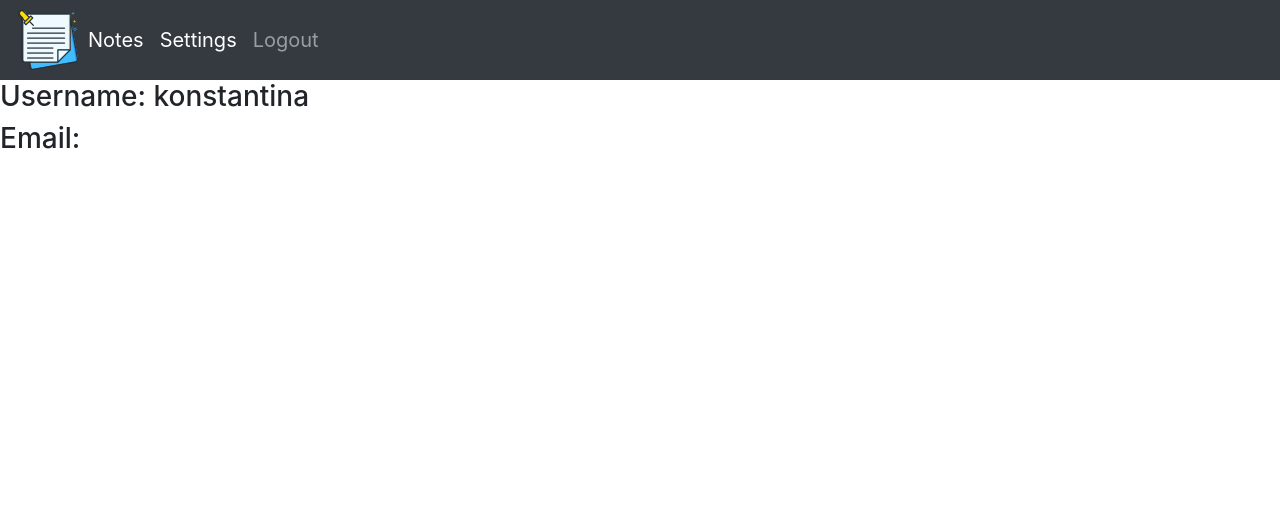
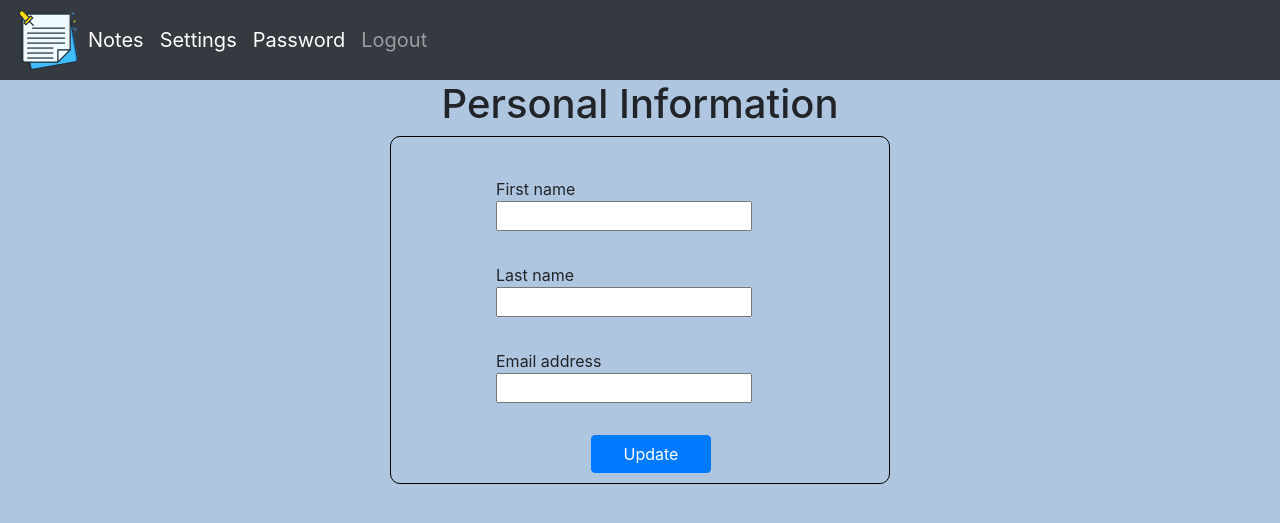
Before and after one commit to KonstantinaK98/MyNotes, a Django app: page /settings/ in a window 1280 px wide. Shown: the top 523 px of the page. Run offline with Django 3.2, Linux system fonts and the light colour scheme; a user stored in the database is signed in; data comes from the database, SQL or seed files in the repository; both versions use the stored data as it was after the commit; some libraries are stand-ins or nearby versions.

Commit message:
Settings,Password and change of background

```diff
--- a/myNotes/noteApp/forms.py
+++ b/myNotes/noteApp/forms.py
@@ -18,3 +18,8 @@ class CreateUserForm(UserCreationForm):
     class Meta:
         model = User
         fields = ['username', 'email', 'password1', 'password2']
+
+class SettingsForm(ModelForm):
+    class Meta:
+        model = User
+        fields = ['first_name','last_name','email']
--- a/myNotes/noteApp/templates/noteApp/base.html
+++ b/myNotes/noteApp/templates/noteApp/base.html
@@ -7,7 +7,13 @@
     <title> {% block title %} MyNotes {% endblock %}</title>
     <link rel="stylesheet" href="https://maxcdn.bootstrapcdn.com/bootstrap/4.0.0/css/bootstrap.min.css" integrity="sha384-Gn5384xqQ1aoWXA+058RXPxPg6fy4IWvTNh0E263XmFcJlSAwiGgFAW/dAiS6JXm" crossorigin="anonymous">
     <link rel="stylesheet" href="{% static '/css/main.css' %}">
-    {% block styles %}{% endblock %}
+    {% block styles %}
+    <style>
+        body{
+            background-color: rgb(175, 198, 224);
+        }
+    </style>
+    {% endblock %}
 </head>
 <body >
     {% include 'noteApp/navbar.html' %}
--- a/myNotes/noteApp/templates/noteApp/navbar.html
+++ b/myNotes/noteApp/templates/noteApp/navbar.html
@@ -13,7 +13,6 @@
 </style>
 
 <nav class="navbar navbar-expand-lg navbar-dark bg-dark">
-    <!--<a class="navbar-brand" href="#">MyNotes</a>-->
   <a href="{% url 'notes' %}"><img src="{% static 'images/logo.png' %}"></a>
   <button class="navbar-toggler" type="button" data-toggle="collapse" data-target="#navbarNav" aria-controls="navbarNav" aria-expanded="false" aria-label="Toggle navigation">
     <span class="navbar-toggler-icon"></span>
@@ -26,10 +25,15 @@
       <li class="nav-item active">
         <a class="nav-link" href="{% url 'settings' %}">Settings</a>
       </li>
+      <li class="nav-item active">
+        <a class="nav-link" href="{% url 'change_password' %}">Password</a>
+      </li>
       <li class="nav-item ">
         <a class="nav-link" href="{% url 'logoutPage' %}">Logout</a>
       </li>
     </ul>
   </div>
 
+
+
 </nav>
--- a/myNotes/noteApp/templates/noteApp/settings.html
+++ b/myNotes/noteApp/templates/noteApp/settings.html
@@ -1,7 +1,30 @@
 {% extends 'noteApp/base.html' %}
-
+{% block title %} Settings {% endblock %}
+{% load static %}
 {% block content %}
-
-    <h3>Username: {{user}}</h3>
-    <h3>Email: {{email}}</h3>
+<h1 style="text-align: center;">Personal Information</h1>
+<div class="card2"> <!--style="padding-left: 145px;">-->
+    <form action="" method="POST" class="form-style">
+        {% csrf_token %}
+        <div class="form-row">
+            <div class="form-group">
+                {{form.first_name.label}}
+                <p>{{form.first_name}}</p>
+            </div>
+        </div>
+        <div class="form-row">
+            <div class="form-group">
+                {{form.last_name.label}}
+                <p>{{form.last_name}}</p>
+            </div>
+        </div>
+        <div class="form-row">
+            <div class="form-group">
+                {{form.email.label}}
+                <p>{{form.email}}</p>
+            </div>
+        </div>
+        <button type="submit" id="Button" class="btn btn-primary">Update</button>
+    </form>
+</div>
 {% endblock %}
--- a/myNotes/noteApp/urls.py
+++ b/myNotes/noteApp/urls.py
@@ -1,4 +1,5 @@
 from django.urls import path
+from django.conf.urls import url
 from . import views
 
 urlpatterns = [
@@ -11,4 +12,5 @@ urlpatterns = [
     path('login/', views.loginPage, name="loginPage"),
     path('register/', views.registerPage, name="registerPage"),
     path('logout/', views.logoutPage, name="logoutPage"),
+    url('change_password/', views.change_password, name='change_password'),
 ]
--- a/myNotes/noteApp/views.py
+++ b/myNotes/noteApp/views.py
@@ -1,9 +1,9 @@
 from django.shortcuts import render, redirect
 from django.http import HttpResponse
 from .models import Note
-from .forms import NoteEditForm,NoteCreateForm,CreateUserForm
+from .forms import NoteEditForm,NoteCreateForm,CreateUserForm,SettingsForm
 import datetime
-from django.contrib.auth.forms import UserCreationForm
+from django.contrib.auth.forms import UserCreationForm, PasswordChangeForm
 from django.contrib import messages
 from django.contrib.auth import authenticate, login, logout
 from django.contrib.auth.decorators import login_required
@@ -17,9 +17,15 @@ from django.contrib.auth.models import Group,User
 def settings(request):
     username = request.user
     email = User.objects.all().get(username=username).email
+    user = User.objects.get(username=username)
+    form = SettingsForm(instance=user)
+    if request.method == "POST":
+            form = SettingsForm(request.POST,instance=user)
+            if form.is_valid():
+                form.save()
+                return redirect('notes')
     context = {
-        "user":username,
-        "email":email,
+        "form":form,
     }
     return render(request, "noteApp/settings.html", context)
 
@@ -114,6 +120,23 @@ def registerPage(request):
     }
     return render(request, 'noteApp/register.html', context)
 
+def change_password(request):
+    if request.method == 'POST':
+        form = PasswordChangeForm(request.user, request.POST)
+        if form.is_valid():
+            user = form.save()
+            update_session_auth_hash(request, user)
+            messages.success(request, 'Your password was successfully updated!')
+            return redirect('change_password')
+        else:
+            messages.error(request, 'Please correct the error below.')
+    else:
+        form = PasswordChangeForm(request.user)
+    context = {
+        'form':form
+    }
+    return render(request, 'noteApp/change_password.html', context)
+
 def logoutPage(request):
     logout(request)
     return redirect('loginPage')
--- a/myNotes/static/css/main.css
+++ b/myNotes/static/css/main.css
@@ -16,9 +16,9 @@ hr {
     margin-left: 10px;
     margin-top: 8px;
     margin-bottom: 20px;
-    width: 270px;
-    height: 280px;
-    max-height: 280px;
+    width: 300px;
+    height: 350px;
+    max-height: 350px;
     border-color: black;
 
 }
@@ -33,19 +33,28 @@ hr {
     border: 1px solid black;
     margin: auto;
     border-radius: 10px;
-
 }
 
 #Button{
-    width: 170px;
-    margin-left: 60px;
+    width: 120px;
+    margin-left: 90px;
+}
+
+#ButtonUpSet{
+    width: 120px;
+    margin-left: 20px;
+}
+
+#SavePassButton{
+    width: 150px;
+    margin-left: 160px;
 }
 
 #deleteImg{
     max-width: 38px;
     position: absolute;
     top: 10px;
-    right: 16px
+    right: 4px;
 }
 
 .card-body{
@@ -74,11 +83,12 @@ hr {
     width: 500px;
     margin: 0 auto;
     margin-top: 20px;
+    margin-left: 20px;
 }
 
 .createNoteLink {
     float: left;
-    color: white;
+    color:black;
 }
 
 .navbar{
```
Also changed, not shown: myNotes/noteApp/templates/noteApp/change_password.html (added, +20 -0 lines), myNotes/noteApp/templates/noteApp/notes.html (+0 -13 lines), myNotes/db.sqlite3. Lines whose indentation alone changed are shown as unchanged.
